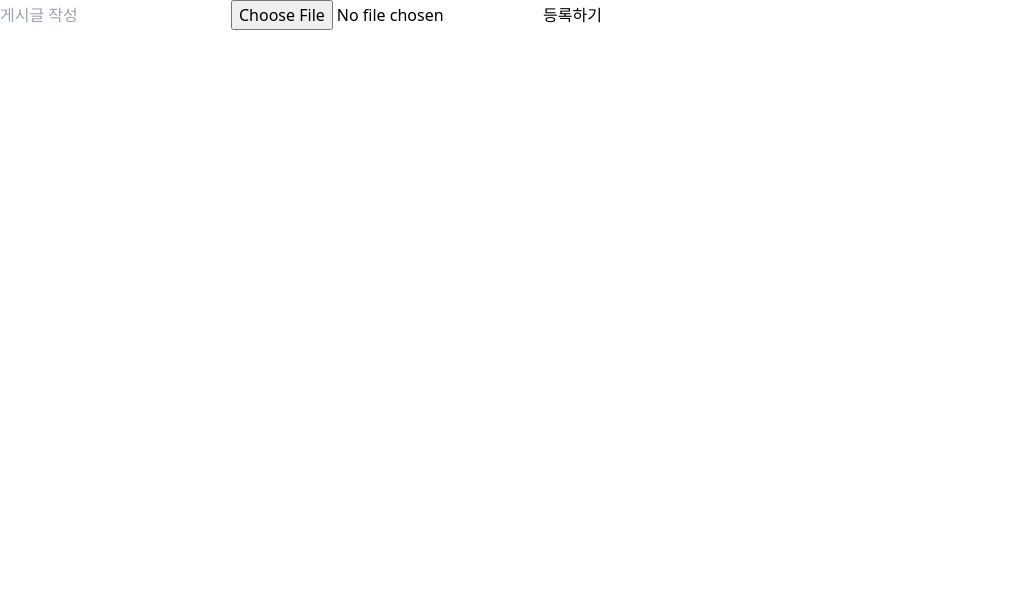
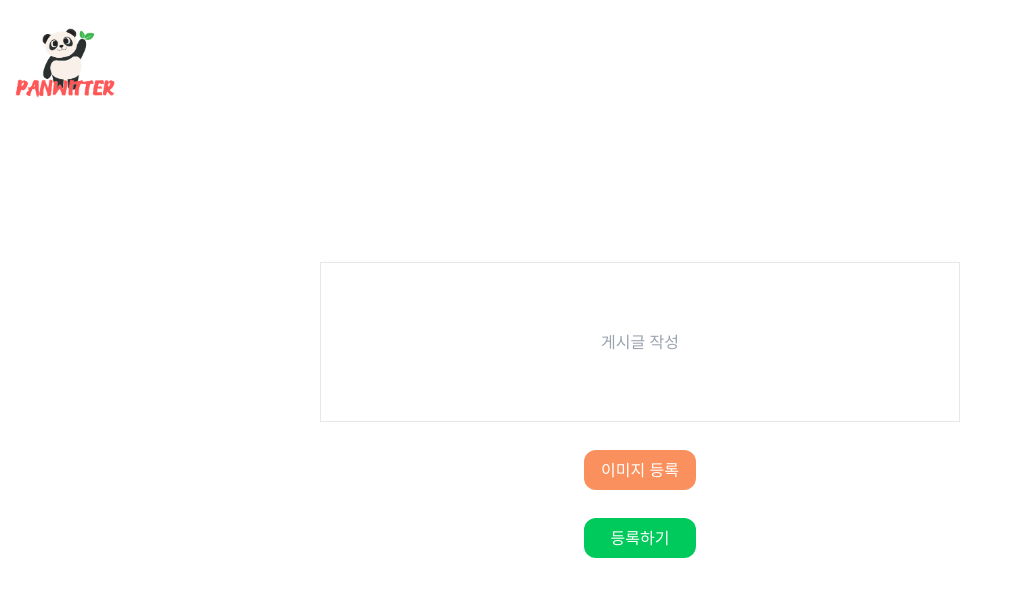
Before and after one commit to jiwonkim16/twitter-contest, a React (Vite) app: page /post-tweet in a window 1280 px wide. Shown: the top 596 px of the page, without its empty margins (0-1022 px from the left). Built offline with nearby package versions, Linux system fonts and the light colour scheme.

Commit message:
게시글 등록 스타일링

```diff
--- a/src/components/post-tweet-form.tsx
+++ b/src/components/post-tweet-form.tsx
@@ -1,5 +1,5 @@
 import { ChangeEvent, useState } from "react";
-import { useNavigate } from "react-router-dom";
+import { Link, useNavigate } from "react-router-dom";
 import { auth, db, storage } from "../firebase";
 import { addDoc, collection, updateDoc } from "firebase/firestore";
 import { FirebaseError } from "firebase/app";
@@ -53,9 +53,19 @@ function PostTweetForm() {
     }
   };
   return (
-    <div>
-      <form onSubmit={onSubmit}>
+    <>
+      <Link to="/">
+        <img
+          src="/twitter-contest-logo.png"
+          className="w-[130px] h-[130px] rounded-xl"
+        />
+      </Link>
+      <form
+        onSubmit={onSubmit}
+        className="flex flex-col gap-7 h-[70vh] items-center justify-center"
+      >
         <input
+          className="text-center border w-[50vw] h-[20vh]"
           type="text"
           value={tweet}
           maxLength={180}
@@ -63,10 +73,24 @@ function PostTweetForm() {
           required
           onChange={onChange}
         />
-        <input type="file" accept="image/*" onChange={onImageChange} />
-        <button>{isLoading ? "등록 중..." : "등록하기"}</button>
+        <label
+          htmlFor="img"
+          className="bg-[#FA905D] rounded-xl w-28 text-center text-white p-2"
+        >
+          {image ? "업로드 완료✅" : "이미지 등록"}
+        </label>
+        <input
+          id="img"
+          className="hidden"
+          type="file"
+          accept="image/*"
+          onChange={onImageChange}
+        />
+        <button className="bg-[#00CA5B] rounded-xl w-28 text-center text-white p-2">
+          {isLoading ? "등록 중..." : "등록하기"}
+        </button>
       </form>
-    </div>
+    </>
   );
 }
 
```
